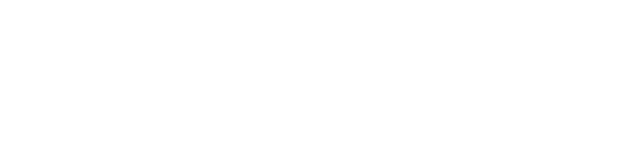
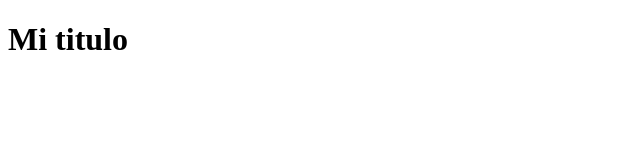
Before and after one commit to LizPonce213/Mi-proyectoGit-EVN303, a plain HTML site: page index.html in a window 1280 px wide. Shown: the whole page, without its empty margins (0-640 px from the left). Drawn offline with Linux system fonts and the light colour scheme.

Commit message:
iCambios al archivo index con el codigo html

```diff
--- a/index.html
+++ b/index.html
@@ -3,9 +3,10 @@
 <head>
     <meta charset="UTF-8">
     <meta name="viewport" content="width=device-width, initial-scale=1.0">
-    <title>Document</title>
+    <title>Mi Primer titulo</title>
 </head>
 <body>
+    <h1>Mi titulo</h1>
 
 </body>
 </html>
```
